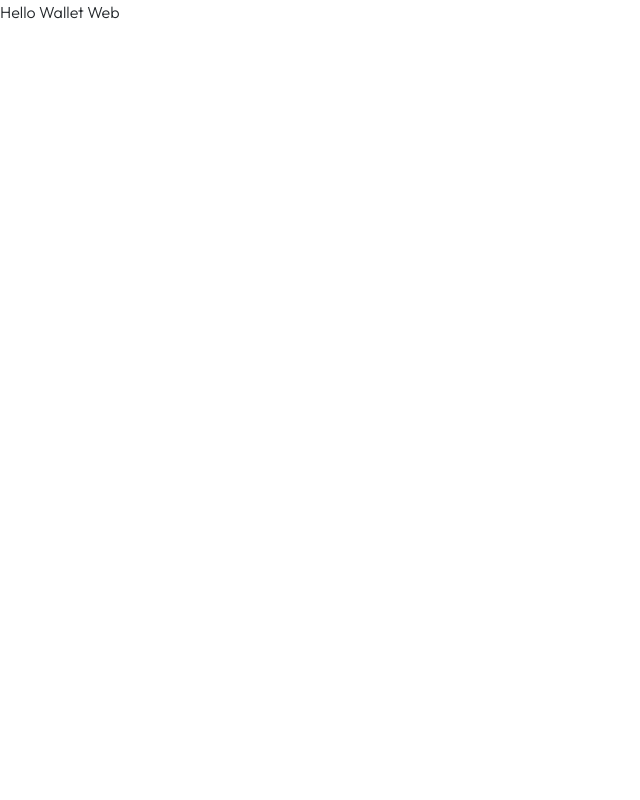
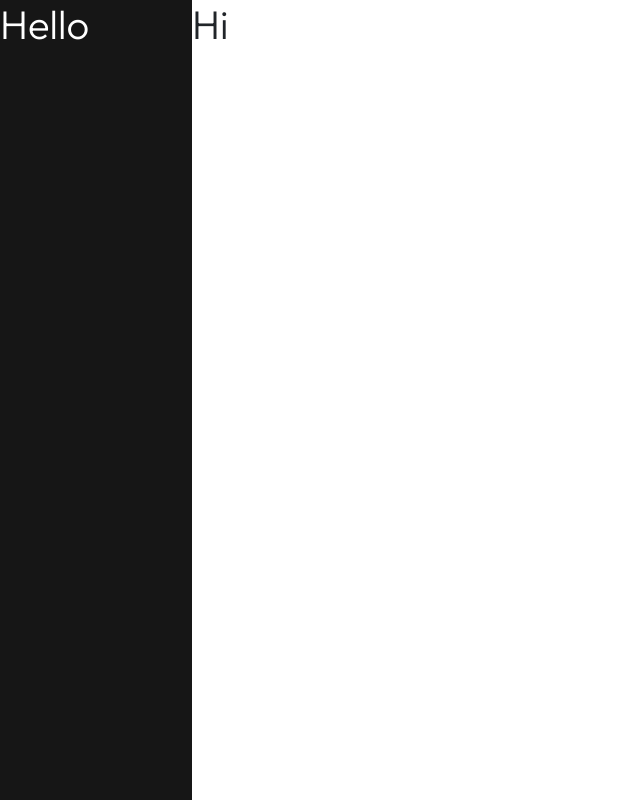
Before and after one commit to CentBit-Internship/wallet-web-ui-b, a React (Create React App) app: page / in a window 1280 px wide. Shown: the whole page, without its empty margins (0-640 px from the left). Built offline with nearby package versions, Linux system fonts and the light colour scheme.

Commit message:
New commits

```diff
--- a/package.json
+++ b/package.json
@@ -46,6 +46,7 @@
     "styled-components": "^5"
   },
   "devDependencies": {
+    "@types/styled-components": "^5.1.25",
     "@typescript-eslint/eslint-plugin": "^5.31.0",
     "@typescript-eslint/parser": "^5.31.0",
     "eslint-config-airbnb": "^19.0.4",
--- a/src/App.tsx
+++ b/src/App.tsx
@@ -1,13 +1,19 @@
-import React from 'react';
-import './App.css';
+import {Container} from "./components/styles/Container.styled";
+import {Sidebar} from "./components/styles/Sidebar.styled";
+import {Dashboard} from "./components/styles/Dashboard.styled";
 
 function App() {
   return (
-    <div className="App">
-      <header className="App-header">
-        Hello Wallet Web
-      </header>
-    </div>
+    <>
+    <Container>
+      <Sidebar>
+        <h1>Hello</h1>
+      </Sidebar>
+      <Dashboard>
+        <h1>Hi</h1>
+      </Dashboard>
+    </Container>
+    </>
   );
 }
 
--- /dev/null
+++ b/src/components/styles/Container.styled.ts
@@ -0,0 +1,8 @@
+import styled from "styled-components";
+
+export const Container = styled.div`
+  display: flex;
+  flex-direction: row;
+  width: 100%;
+  height: 100%;
+`
--- /dev/null
+++ b/src/components/styles/Dashboard.styled.ts
@@ -0,0 +1,7 @@
+import styled from "styled-components";
+
+export const Dashboard = styled.main`
+  width: 85%;
+  height: 100vh;
+  background-color: #fff;
+`
--- /dev/null
+++ b/src/components/styles/Sidebar.styled.ts
@@ -0,0 +1,8 @@
+import styled from "styled-components";
+
+export const Sidebar = styled.aside`
+  width: 15%;
+  height: 100vh;
+  color: #fff;
+  background-color: #000000e9;
+`
```
Also changed, not shown: 1 other file (tests, documents, lock files or other folders).
